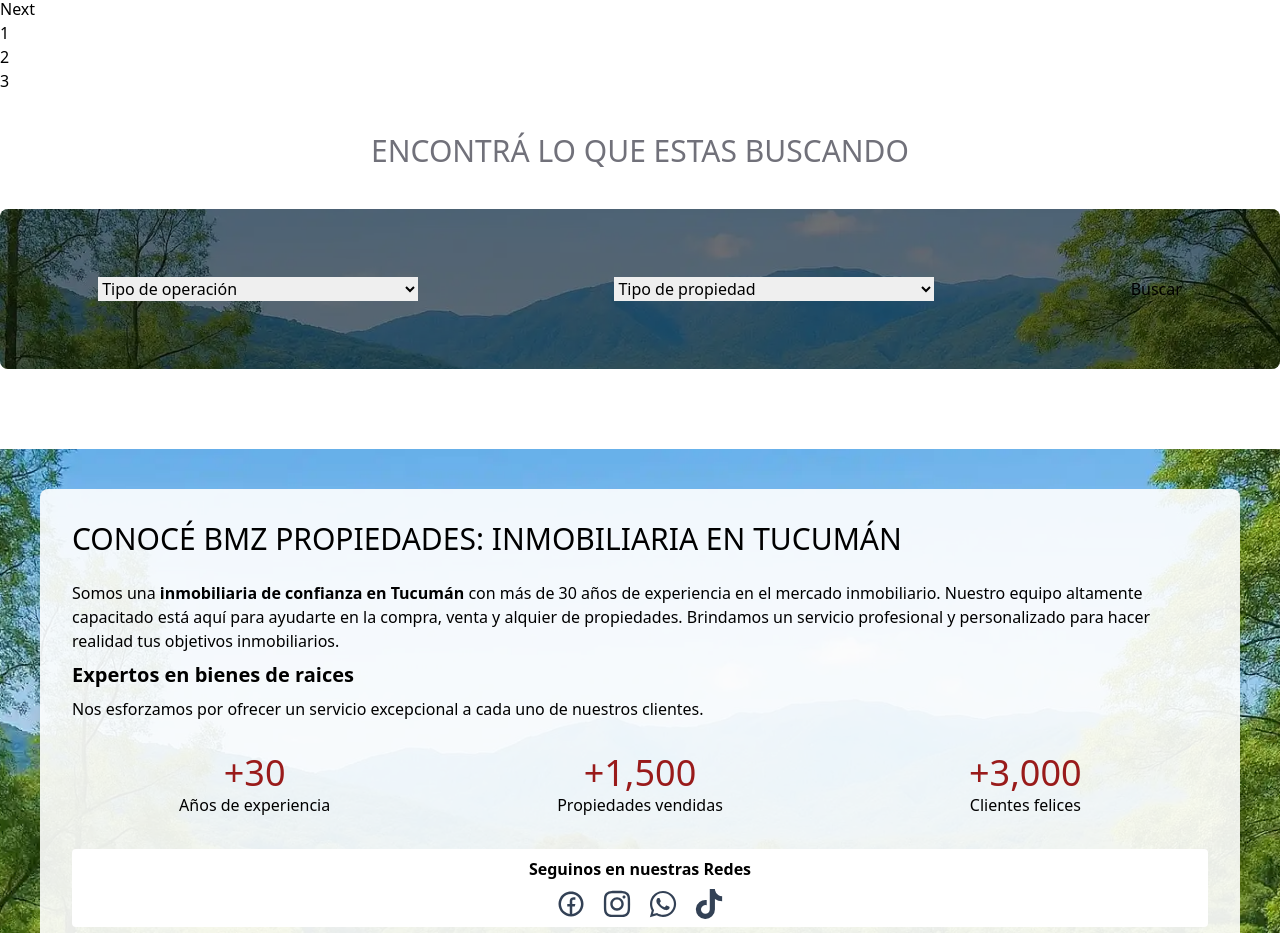
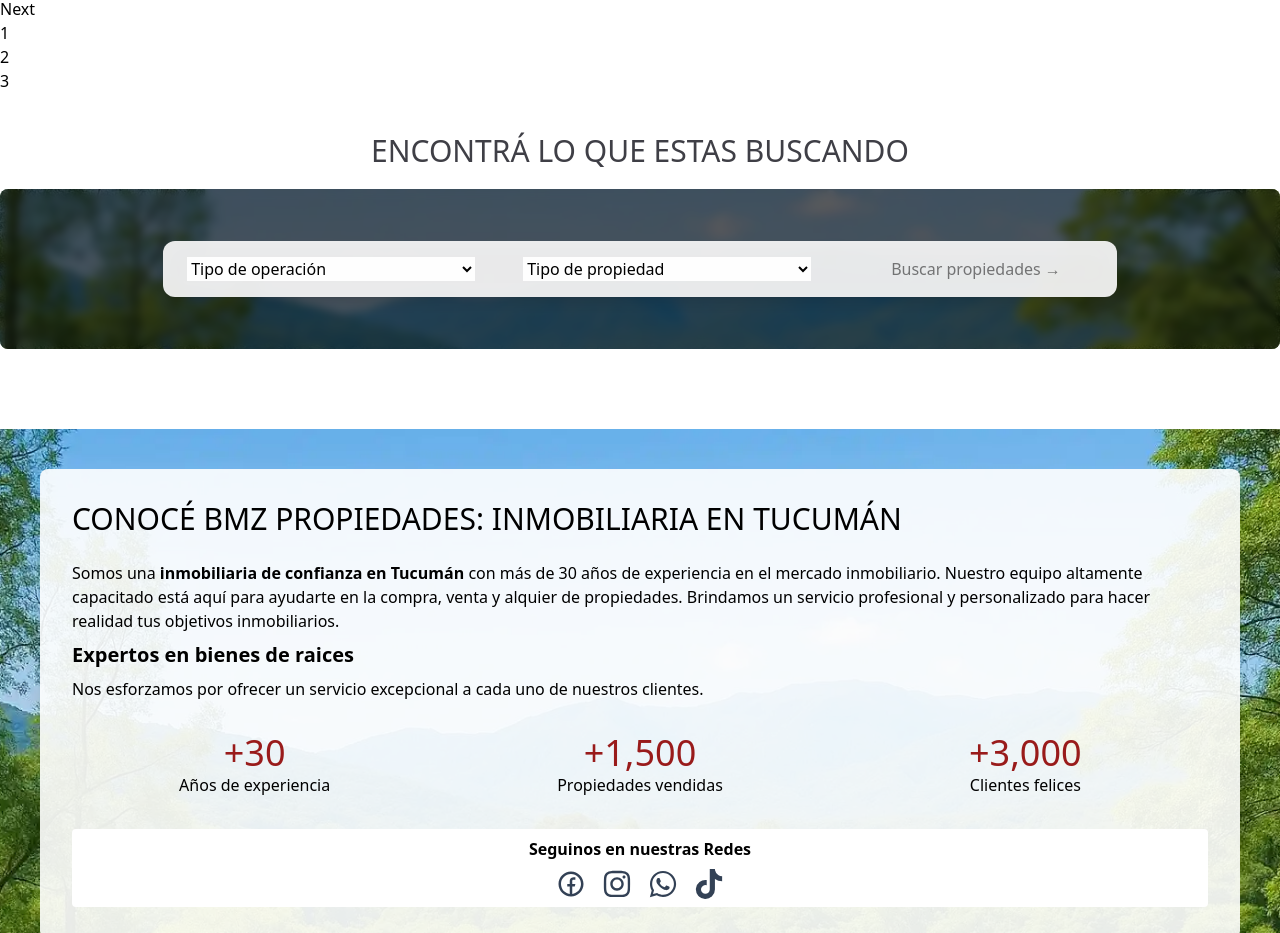
Before and after one commit to Agusme/bmz-inmobiliaria-v2, a React (Vite) app: page / in a window 1280 px wide. Shown: the part 2660-3593 px from the top of the page. Built offline with nearby package versions, Linux system fonts and the light colour scheme; no server answers; the HTML template or start-up script is replaced by a standard one.

Commit message:
feat: mejoras en rendimiento y en estetica del componente buscador

```diff
--- a/src/components/Search.tsx
+++ b/src/components/Search.tsx
@@ -27,28 +27,78 @@
     }, [searchResults])
 
     return (
-        <div className="mx-auto container mt-10 mb-20 ">
-            <h2 className="font-thin  uppercase mb-10 text-center  text-zinc-500 text-3xl">Encontrá lo que estas buscando </h2>
+<div className="mx-auto container mt-10 mb-20">
+  <h2 className="font-thin uppercase mb-10 text-center text-zinc-600 md:text-zinc-700
+ text-3xl">
+    Encontrá lo que estas buscando
+  </h2>
+  <div className="md:-mt-5">
+
             <div className=" rounded-lg relative bg-[url('/terreno.webp')] bg-cover bg-center h-60 sm:h-40">
-                <div className="absolute inset-0 rounded-lg bg-black/50">
-                    <form className="flex md:flex-row items-center flex-col  justify-around h-full"   onSubmit={BuscarPropiedad}>
-                        <select defaultValue="Tipo de operación" className="select w-80"  onChange={(e) => setTypeTransaction(e.target.value)}
+           <div className="absolute inset-0 flex items-center justify-center rounded-lg bg-black/60 backdrop-blur-sm">
+
+                   <form
+ className="
+  bg-white/90 backdrop-blur-md
+  rounded-xl
+  shadow-lg
+  px-6 py-4
+  flex flex-col md:flex-row
+  gap-4
+  items-center
+"
+  onSubmit={BuscarPropiedad}
 >
-                            <option disabled={true}>Tipo de operación </option>
-                            <option>Venta</option>
-                            <option>Alquiler</option>
+  <div className="w-80">
+    <label htmlFor="typeTransaction" className="sr-only">
+      Tipo de operación
+    </label>
+    <select
+      id="typeTransaction"
+
+className="select select-bordered bg-white/95 w-full md:w-72"
+
+      value={typeTransaction}
+      onChange={(e) => setTypeTransaction(e.target.value)}
+    >
+      <option value="" disabled>
+        Tipo de operación
+      </option>
+      <option value="Venta">Venta</option>
+      <option value="Alquiler">Alquiler</option>
     </select>
-                        <select defaultValue="Tipo de propiedad" className="select w-80"             onChange={(e) => setTypeProperty(e.target.value)}>
-                            <option disabled={true}>Tipo de propiedad</option>
-                            <option >Casa</option>
+  </div>
+
+  <div className="w-80">
+    <label htmlFor="typeProperty" className="sr-only">
+      Tipo de propiedad
+    </label>
+    <select
+      id="typeProperty"
+      className="select select-bordered bg-white/95 w-full md:w-72"
+
+      value={typeProperty}
+      onChange={(e) => setTypeProperty(e.target.value)}
+    >
+      <option value="" disabled>
+        Tipo de propiedad
+      </option>
+      <option>Casa</option>
       <option>Departamento</option>
       <option>Terreno</option>
       <option>Local comercial</option>
     </select>
-                        <button className="btn btn-active">
-                            Buscar
+  </div>
+
+<button
+  disabled={!typeTransaction || !typeProperty}
+className="btn btn-primary px-8 disabled:opacity-50"
+>
+Buscar propiedades →
 </button>
 </form>
+
+                </div>
             </div>
   </div>
         </div>
```
Lines whose indentation alone changed are shown as unchanged.
